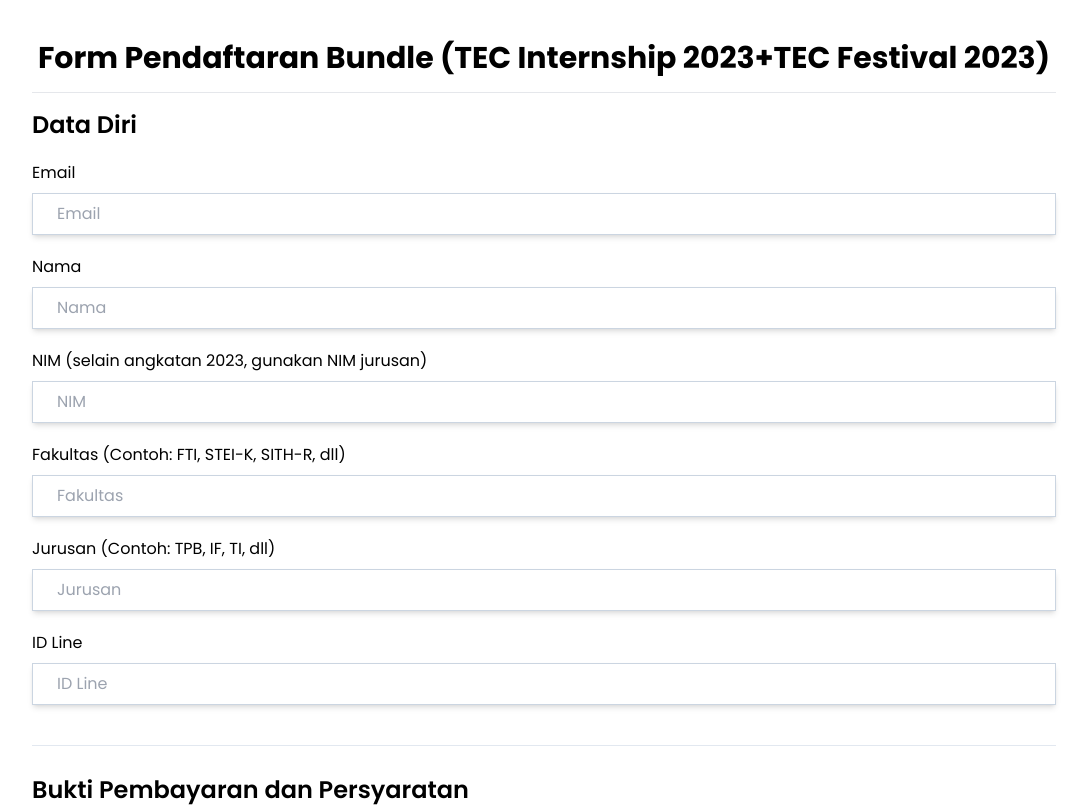
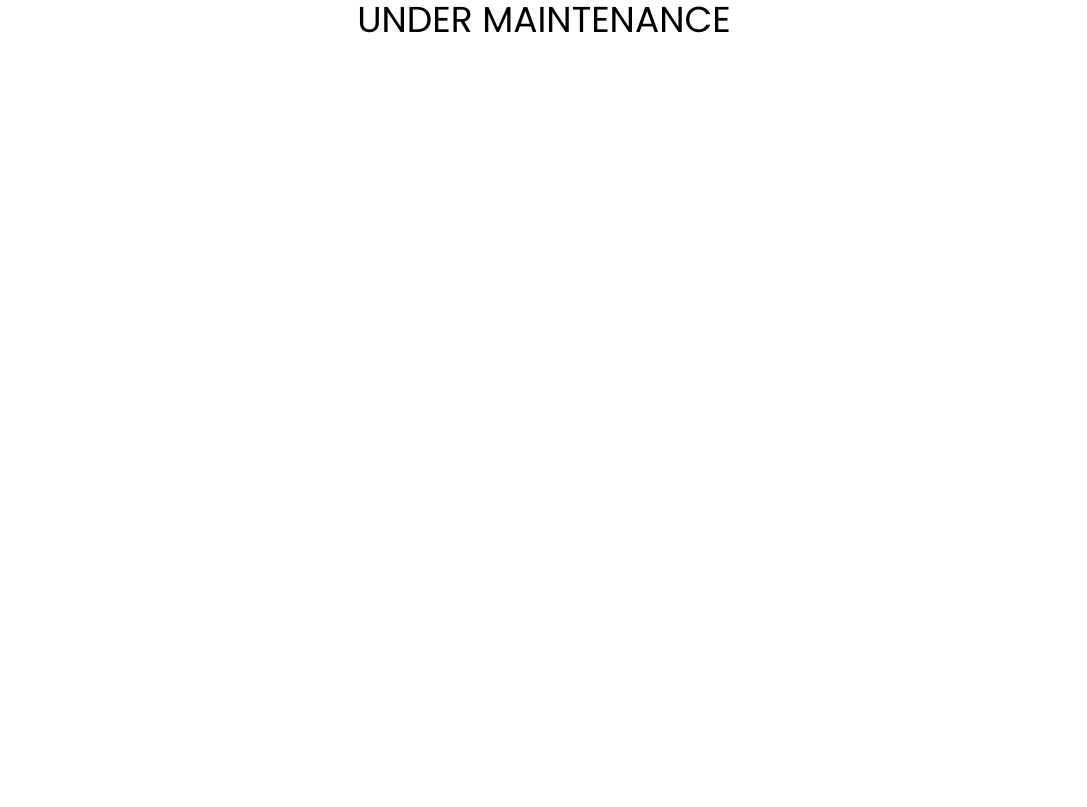
Before and after one commit to gunturoktavianto/frontend-ohu-tec-2023, a Next.js app: page /dashboard/bundle-form in a window 1280 px wide. Shown: the top 807 px of the page, without its empty margins (96-1183 px from the left). Built offline with nearby package versions, Linux system fonts and the light colour scheme.

Commit message:
close dashboard pendaftaran

```diff
--- a/app/dashboard/bundle-form/page.tsx
+++ b/app/dashboard/bundle-form/page.tsx
@@ -1,9 +1,10 @@
-import React from 'react'
+import React from "react";
 
-import FormBundle from '@/app/component-ohu/FormBundle';
+import FormBundle from "@/app/component-ohu/FormBundle";
 
 export default function page() {
-  return (
-    <FormBundle></FormBundle>
-  )
+    return (
+        // <FormBundle></FormBundle>
+        <h1 className="text-center text-4xl">UNDER MAINTENANCE</h1>
+    );
 }
--- a/app/dashboard/internship-form/page.tsx
+++ b/app/dashboard/internship-form/page.tsx
@@ -3,6 +3,7 @@ import FormInternship from '../../component-ohu/FormInternship';
 
 export default function page() {
   return (
-    <FormInternship></FormInternship>
+    <h1 className='text-center text-4xl'>UNDER MAINTENANCE</h1>
+    // <FormInternship></FormInternship>
   )
 }
--- a/app/dashboard/page.tsx
+++ b/app/dashboard/page.tsx
@@ -2,5 +2,7 @@ import React from "react";
 import Dashboard from "../component-ohu/Dashboard";
 
 export default function Registration() {
-    return <Dashboard></Dashboard>;
+    // return <Dashboard></Dashboard>;
+    <h1 className='text-center text-4xl'>UNDER MAINTENANCE</h1>
+
 }
```
